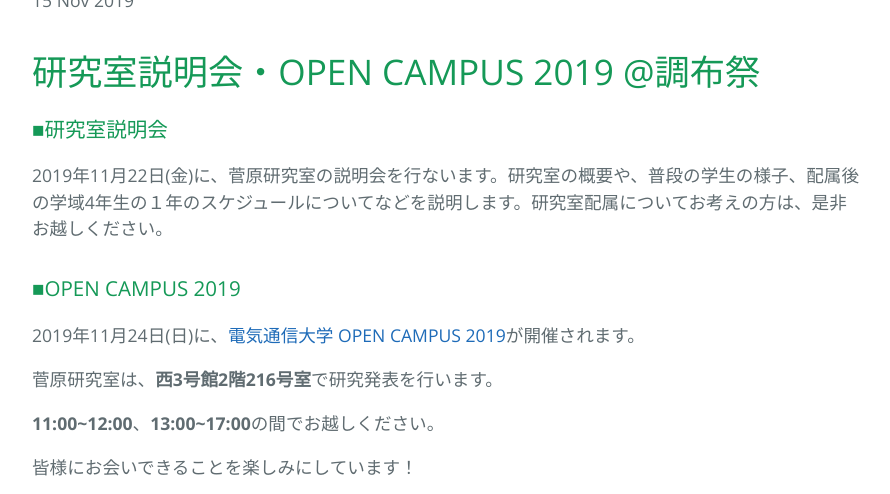
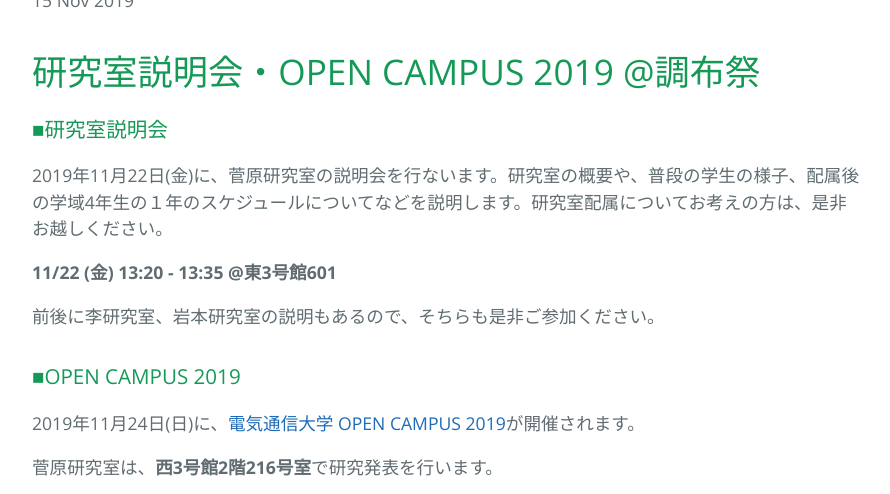
Before and after one commit to sugawara-bbbb/weblab, a Jekyll site: the page built from _posts/news/2019-11-15-openCampus2019Chofusai.md, in a window 1280 px wide and 900 px high, scrolled down 428 px, cut to the strip 0-494 px from the top of the window. Shown: the whole strip, without its empty margins (192-1082 px from the left). Built offline with Jekyll 4.4.1, drawn with Linux system fonts in a browser that asks for light colours.

Commit message:
少し加えた

```diff
--- a/_posts/news/2019-11-15-openCampus2019Chofusai.md
+++ b/_posts/news/2019-11-15-openCampus2019Chofusai.md
@@ -6,6 +6,10 @@ date: 2019-11-15
 
 ### ■研究室説明会
 2019年11月22日(金)に、菅原研究室の説明会を行ないます。研究室の概要や、普段の学生の様子、配属後の学域4年生の１年のスケジュールについてなどを説明します。研究室配属についてお考えの方は、是非お越しください。
+
+**11/22 (金) 13:20 - 13:35 @東3号館601**
+
+前後に李研究室、岩本研究室の説明もあるので、そちらも是非ご参加ください。
 
 ### ■OPEN CAMPUS 2019
 2019年11月24日(日)に、[電気通信大学 OPEN CAMPUS 2019](https://www.uec.ac.jp/opencampus/){:target="_blank"}が開催されます。
```
